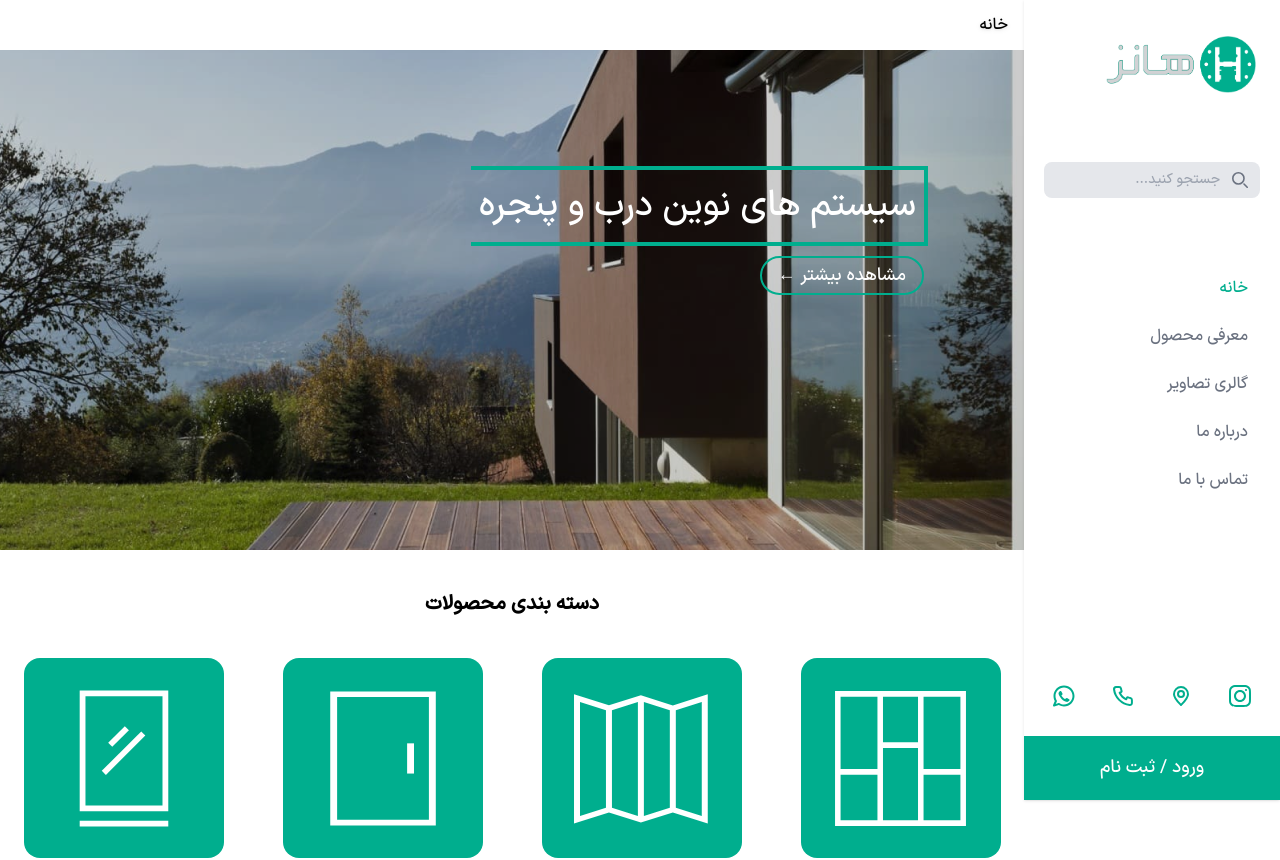
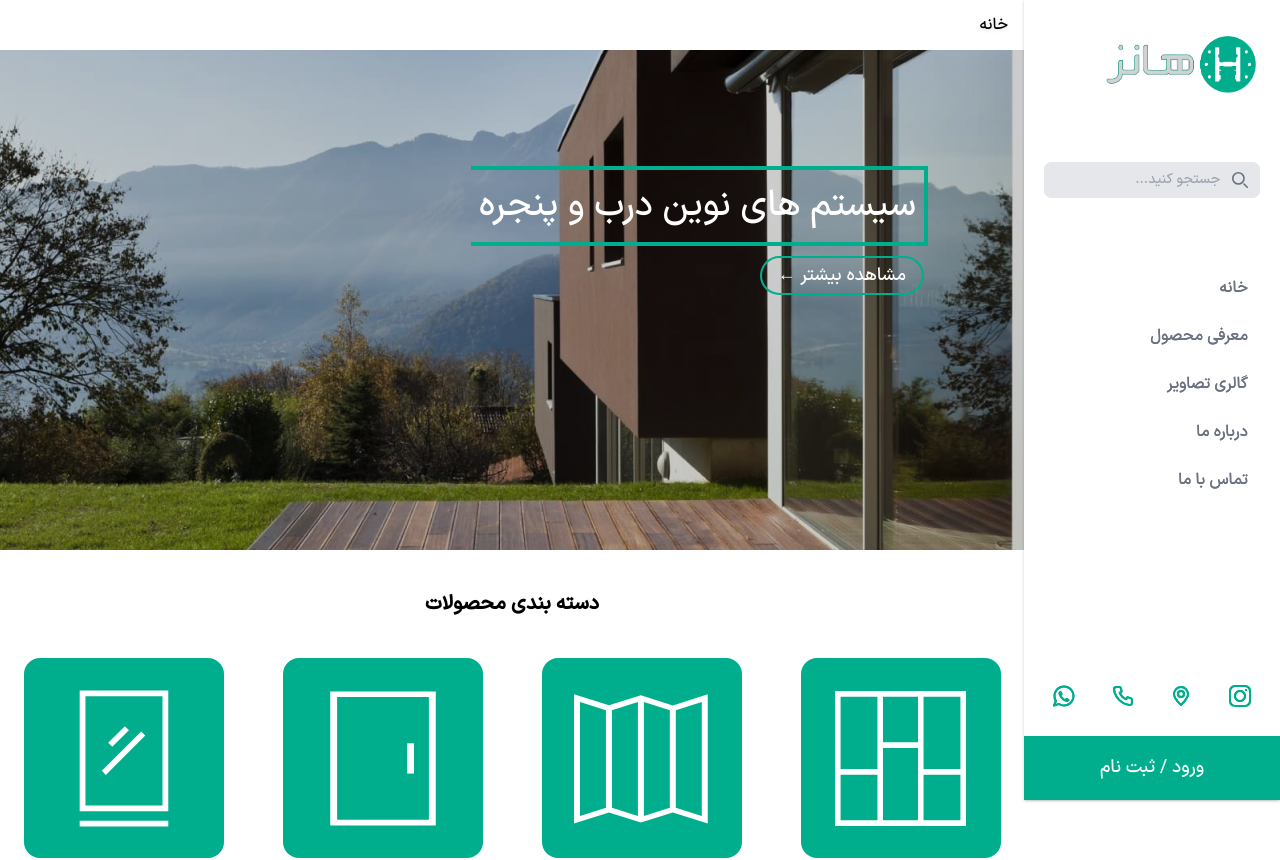
Before and after one commit to zahra-hsb/hanz-, a Next.js app: page / in a window 1280 px wide. Shown: the top 860 px of the page. Built offline with nearby package versions, Linux system fonts and the light colour scheme.

Commit message:
edit some fils

```diff
--- a/src/components/layout/Header/index.jsx
+++ b/src/components/layout/Header/index.jsx
@@ -1,13 +1,15 @@
 import Image from "next/image";
 import Logo from "../../../../public/image/logo.png"
-const Header = () => {
+const Header = ({setSidebarShow}) => {
     return (
         <>
             <header className="flex justify-start items-center w-full h-[50px] drop-shadow">
                 <div className="flex justify-start items-center">
                     <div
                         className="lg:hidden mr-4">
-                        <button data-drawer-target="sidebar-multi-level-sidebar" data-drawer-toggle="sidebar-multi-level-sidebar" aria-controls="sidebar-multi-level-sidebar" type="button" class="inline-flex items-center p-2 ms-3 text-sm text-gray-500 rounded-lg lg:hidden">
+                        <button
+                        onClick={() => setSidebarShow((s) => !s)}
+                         type="button" class="inline-flex items-center p-2 ms-3 text-sm text-gray-500 rounded-lg lg:hidden">
                             <span class="sr-only">Open sidebar</span>
                             <svg class="w-6 h-6" aria-hidden="true" fill="currentColor" viewBox="0 0 20 20" xmlns="http://www.w3.org/2000/svg">
                                 <path clip-rule="evenodd" fill-rule="evenodd" d="M2 4.75A.75.75 0 012.75 4h14.5a.75.75 0 010 1.5H2.75A.75.75 0 012 4.75zm0 10.5a.75.75 0 01.75-.75h7.5a.75.75 0 010 1.5h-7.5a.75.75 0 01-.75-.75zM2 10a.75.75 0 01.75-.75h14.5a.75.75 0 010 1.5H2.75A.75.75 0 012 10z"></path>
--- a/src/components/layout/Sidebar/index.jsx
+++ b/src/components/layout/Sidebar/index.jsx
@@ -6,34 +6,31 @@ import { useRouter } from 'next/router';
 const Sidebar = () => {
 
     const router = useRouter();
-    const [selectedTab, setSelectedTab] = useState('');
+    const [selectedTab, setSelectedTab] = useState(null);
 
-    const handleTabClick = (tabName, path) => {
-      setSelectedTab(tabName);
-      router.push(path);
+    const handleTabClick = (tabName) => {
+        setSelectedTab(tabName);
     };
 
-    useEffect(() => {
-        // بر اساس مسیر فعلی، رنگ tab مربوطه را تنظیم کنید
-        if (router.pathname === '/') {
-          setSelectedTab('home');
-        } else if (router.pathname === '/products') {
-          setSelectedTab('products');
-        } // سایر مسیرها
-      }, [router.pathname]);
+    // const [selectedTab, setSelectedTab] = useState('');
+
+    // const handleTabClick = (tabName, path) => {
+    //     setSelectedTab(tabName);
+    //     router.push(path);
+    // };
+
+
+    // useEffect(() => {
+    //     if (router.pathname === '/') {
+    //         setSelectedTab('home');
+    //     } else if (router.pathname === '/products') {
+    //         setSelectedTab('products');
+    //     }
+    // }, [router.pathname]);
 
     return (
         <>
-
-
-            {/* <button data-drawer-target="sidebar-multi-level-sidebar" data-drawer-toggle="sidebar-multi-level-sidebar" aria-controls="sidebar-multi-level-sidebar" type="button" class="inline-flex items-center p-2 mt-2 ms-3 text-sm text-gray-500 rounded-lg sm:hidden hover:bg-gray-100 focus:outline-none focus:ring-2 focus:ring-gray-200 dark:text-gray-400 dark:hover:bg-gray-700 dark:focus:ring-gray-600">
-                <span class="sr-only">Open sidebar</span>
-                <svg class="w-6 h-6" aria-hidden="true" fill="currentColor" viewBox="0 0 20 20" xmlns="http://www.w3.org/2000/svg">
-                    <path clip-rule="evenodd" fill-rule="evenodd" d="M2 4.75A.75.75 0 012.75 4h14.5a.75.75 0 010 1.5H2.75A.75.75 0 012 4.75zm0 10.5a.75.75 0 01.75-.75h7.5a.75.75 0 010 1.5h-7.5a.75.75 0 01-.75-.75zM2 10a.75.75 0 01.75-.75h14.5a.75.75 0 010 1.5H2.75A.75.75 0 012 10z"></path>
-                </svg>
-            </button> */}
-
-            <aside id="sidebar-multi-level-sidebar" class="flex flex-col justify-between fixed top-0 right-0 z-40 w-64 h-screen transform translate-x-full lg:transform-none transition-transform shadow" aria-label="Sidebar">
+            <aside class="flex flex-col justify-between fixed top-0 right-0 z-40 w-64 h-screen transform translate-x-full lg:transform-none transition-transform shadow" aria-label="Sidebar">
                 <div className="flex justify-start pt-4 pr-6">
                     <div className='w-[150px] pt-5'>
                         <Image src={hanzIcon} alt="#" />
@@ -66,7 +63,7 @@ const Sidebar = () => {
                             <Link
                                 href="/"
                                 className={`${selectedTab === 'home' ? 'text-green' : 'text-gray-500'} flex items-center p-2 rounded-lg hover:bg-gray-100 group`}
-                                onClick={() => { handleTabClick('home')}}
+                                onClick={() => { handleTabClick('home') }}
                             >
 
                                 <span class="nav-link ms-3">خانه</span>
@@ -95,7 +92,7 @@ const Sidebar = () => {
                         <li>
                             <Link href="/products"
                                 className={`${selectedTab === 'products' ? 'text-green' : 'text-gray-500'} flex items-center p-2 rounded-lg hover:bg-gray-100 group`}
-                                onClick={() => { handleTabClick('products')}}
+                                onClick={() => { handleTabClick('products') }}
                             >
 
                                 <span class="nav-link flex-1 ms-3 whitespace-nowrap">معرفی محصول</span>
@@ -104,7 +101,7 @@ const Sidebar = () => {
                         <li>
                             <Link href="/galleryImage"
                                 className={`${selectedTab === 'galleryImage' ? 'text-green' : 'text-gray-500'} flex items-center p-2 rounded-lg hover:bg-gray-100 group`}
-                                onClick={() => { handleTabClick('galleryImage')}}
+                                onClick={() => { handleTabClick('galleryImage') }}
                             >
 
                                 <span class="nav-link flex-1 ms-3 whitespace-nowrap">گالری تصاویر</span>
@@ -113,7 +110,7 @@ const Sidebar = () => {
                         <li>
                             <Link href="/about"
                                 className={`${selectedTab === 'about' ? 'text-green' : 'text-gray-500'} flex items-center p-2 rounded-lg hover:bg-gray-100 group`}
-                                onClick={() => { handleTabClick('about')}}
+                                onClick={() => { handleTabClick('about') }}
                             >
 
                                 <span class="nav-link flex-1 ms-3 whitespace-nowrap">درباره ما</span>
@@ -122,7 +119,7 @@ const Sidebar = () => {
                         <li>
                             <Link href="/callUs"
                                 className={`${selectedTab === 'callUs' ? 'text-green' : 'text-gray-500'} flex items-center p-2 rounded-lg hover:bg-gray-100 group`}
-                                onClick={() => { handleTabClick('callUs')}}
+                                onClick={() => { handleTabClick('callUs') }}
                             >
 
                                 <span class="nav-link flex-1 ms-3 whitespace-nowrap">تماس با ما</span>
--- /dev/null
+++ b/src/components/layout/Sidebar/menuHamber.jsx
@@ -0,0 +1,16 @@
+import Sidebar from "./index";
+
+const MenuHamber = ({ setSidebarShow }) => {
+
+    return (
+        <>
+            <div
+                onClick={() => setSidebarShow((s) => !s)}
+                className="bg-black bg-opacity-25  fixed top-0 right-0 z-10 w-full h-screen">
+                <Sidebar />
+            </div>
+        </>
+    );
+};
+
+export default MenuHamber;
--- a/src/components/layout/index.js
+++ b/src/components/layout/index.js
@@ -2,16 +2,26 @@ import Sidebar from "./Sidebar";
 import Header from "./Header";
 import Footer from "./Footer";
 import './layout.module.css';
+import { useState } from "react";
+import MenuHamber from "./Sidebar/menuHamber";
 
 const Layout = ({ children }) => {
+  const [sidebarShow, setSidebarShow] = useState(false);
+
 
   return (
     <>
-      <Sidebar/>
+
+      {sidebarShow ? (
+        <MenuHamber setSidebarShow={setSidebarShow} />
+      ) : (<Sidebar />)}
+
+      <Sidebar />
+
       <div className="flex relative lg:w-[calc(100%-256px)] lg:mr-64">
 
         <div className="w-full flex flex-col">
-          <Header />
+          <Header setSidebarShow={setSidebarShow} />
 
           <div className="flex-1 h-[500px]">{children}</div>
 
```
